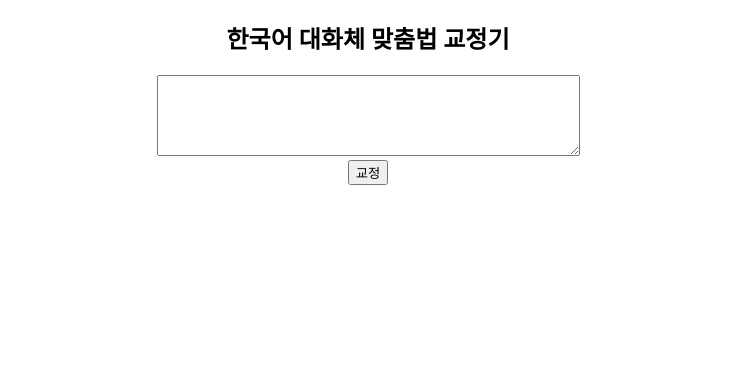
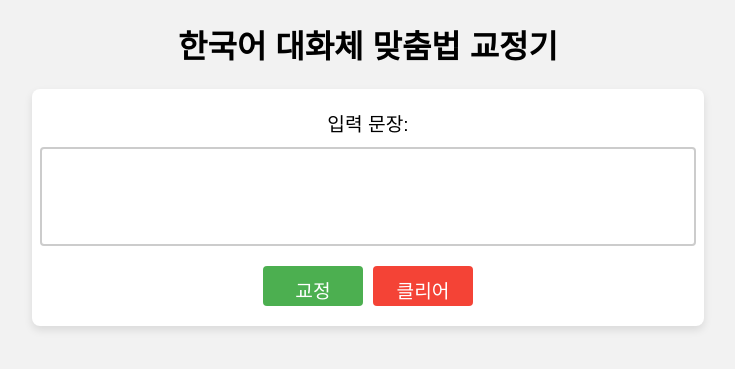
Before and after one commit to jongmin-oh/korean-typos-corrector, a FastAPI app: page / in a window 1280 px wide. Shown: the top 369 px of the page, without its empty margins (272-1007 px from the left). Run offline with FastAPI, Linux system fonts and the light colour scheme.

Commit message:
[FEAT] css

```diff
--- a/service/manage.py
+++ b/service/manage.py
@@ -1,17 +1,18 @@
 from pydantic import BaseModel
+from pathlib import Path
 
 import uvicorn
 
 from fastapi import FastAPI, Request
 from fastapi.templating import Jinja2Templates
+from fastapi.staticfiles import StaticFiles
 from fastapi.responses import HTMLResponse
 from fastapi.middleware.cors import CORSMiddleware
-from pathlib import Path
+
 
 from inference import infer
 
 BASE_DIR = Path(__file__).resolve().parent
-templates = Jinja2Templates(directory=BASE_DIR / "templates")
 
 
 class TextRequest(BaseModel):
@@ -26,6 +27,10 @@ app.add_middleware(
     allow_methods=["*"],
     allow_headers=["*"],
 )
+
+
+app.mount("/static", StaticFiles(directory=BASE_DIR / "static"), name="static")
+templates = Jinja2Templates(directory=BASE_DIR / "templates")
 
 
 @app.get("/", response_class=HTMLResponse)
--- /dev/null
+++ b/service/static/css/styles.css
@@ -0,0 +1,97 @@
+body {
+    font-family: Arial, sans-serif;
+    background-color: #f2f2f2;
+}
+
+h1 {
+    text-align: center;
+}
+
+form {
+    margin: 0 auto;
+    display: flex;
+    flex-direction: column;
+    align-items: center;
+    width: 50%;
+    background-color: white;
+    padding: 20px;
+    box-shadow: 0px 4px 8px rgba(0, 0, 0, 0.1);
+    border-radius: 8px;
+}
+
+label {
+    font-size: 1.2em;
+    margin-bottom: 10px;
+}
+
+textarea {
+    width: 100%;
+    margin-bottom: 10px;
+    padding: 10px;
+    border: 2px solid #ccc;
+    border-radius: 4px;
+    resize: none;
+}
+
+input[type="submit"] {
+    background-color: #4CAF50;
+    color: white;
+    padding: 10px 20px;
+    border: none;
+    border-radius: 4px;
+    cursor: pointer;
+    font-size: 1.2em;
+    width: 100px;
+    height: 40px;
+}
+
+input[type="submit"]:hover {
+    background-color: #3e8e41;
+}
+
+.button-group {
+    display: flex;
+    flex-direction: row;
+    justify-content: center;
+    margin-top: 10px;
+    gap: 10px; /* 버튼 간격 조정 */
+}
+
+input[type="submit"],
+button[type="button"] {
+    background-color: #4CAF50;
+    color: white;
+    padding: 10px 20px;
+    border: none;
+    border-radius: 4px;
+    cursor: pointer;
+    font-size: 1.2em;
+    width: 100px;
+    height: 40px;
+}
+
+button[type="button"] {
+    background-color: #f44336;
+    color: white;
+    padding: 10px 20px;
+    border: none;
+    border-radius: 4px;
+    cursor: pointer;
+    font-size: 1.2em;
+    width: 100px;
+    height: 40px;
+}
+
+button[type="button"]:hover {
+    background-color: #d32f2f;
+}
+
+.output {
+    margin-top: 20px;
+    font-size: 1.2em;
+    text-align: center;
+    background-color: white;
+    padding: 10px;
+    border-radius: 4px;
+    box-shadow: 0px 4px 8px rgba(0, 0, 0, 0.1);
+}
--- /dev/null
+++ b/service/static/js/scripts.js
@@ -0,0 +1,4 @@
+function clearTextarea() {
+    document.getElementById("sentence").value = "";
+    document.querySelector(".output").innerHTML = "";
+}
--- a/service/templates/index.html
+++ b/service/templates/index.html
@@ -4,20 +4,24 @@
     <meta charset="UTF-8">
     <meta http-equiv="X-UA-Compatible" content="IE=edge">
     <meta name="viewport" content="width=device-width, initial-scale=1.0">
+    <title>한국어 대화체 맞춤법 교정기</title>
+    <link rel="stylesheet" href="{{ url_for('static' ,path='/css/styles.css') }}">
 </head>
 <body>
-    <center><h2>한국어 대화체 맞춤법 교정기</h2></center>
-    <center>
-        <form action="/" method="post">
-            <textarea type="text" name="sentence" cols='50' rows="5"> </textarea>
-            <br>
+    <h1>한국어 대화체 맞춤법 교정기</h1>
+    <form action="/" method="post">
+        <label for="sentence">입력 문장:</label>
+        <textarea id="sentence" name="sentence" rows="5">{{ sentence }}</textarea>
+        <div class="button-group">
             <input type="submit" value="교정">
-        </form>
-        <br>
-
-        <p> {{ sentence }}</p>
+            <button type="button" onclick="clearTextarea()">클리어</button>
+        </div>
+    </form>
+    {% if corrected %}
+    <div class="output">
         <p> {{ corrected }}</p>
-    </center>
-
+    </div>
+    {% endif %}
+    <script src="{{ url_for('static', path='/js/scripts.js') }}"></script>
 </body>
 </html>
```
Also changed, not shown: README.md, assets/typos_example.gif (added).
